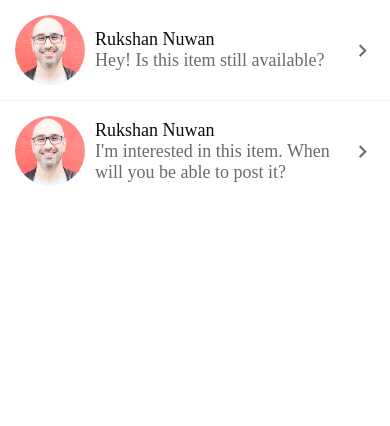
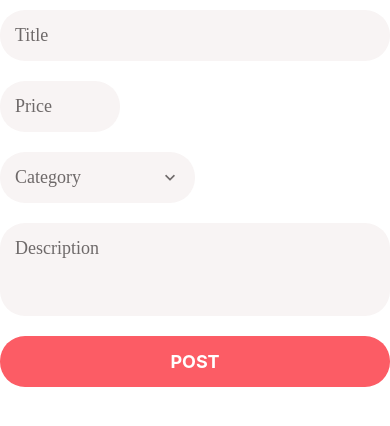
Before and after one commit to RukshanNuwan/DoneWithIt, a React Native app: screen / in a window 390 px wide. Shown: the top 426 px of the page. Built offline with nearby package versions, Linux system fonts and the light colour scheme.

Commit message:
input components with dynamic width

```diff
--- a/App.js
+++ b/App.js
@@ -19,7 +19,7 @@ import ListingEditScreen from "./app/screens/ListingEditScreen";
 
 const App = () => {
   return (
-    <MessagesScreen/>
+    <ListingEditScreen/>
   );
 };
 
--- a/app/components/AppPicker.js
+++ b/app/components/AppPicker.js
@@ -6,13 +6,13 @@ import defaultStyles from '../config/styles';
 import AppText from "./AppText";
 import PickerItem from "./PickerItem";
 
-const AppPicker = ({icon, items, placeholder, onSelectItem, selectedItem}) => {
+const AppPicker = ({icon, items, placeholder, onSelectItem, selectedItem, width = '100%'}) => {
   const [modalVisible, setModalVisible] = useState(false);
 
   return (
     <>
       <TouchableWithoutFeedback onPress={() => setModalVisible(true)}>
-        <View style={styles.container}>
+        <View style={[styles.container, {width}]}>
           {icon && (
             <MaterialCommunityIcons
               name={icon}
@@ -63,7 +63,6 @@ const styles = StyleSheet.create({
     borderRadius: 25,
     flexDirection: 'row',
     alignItems: 'center',
-    width: '100%',
     padding: 15,
     marginVertical: 10,
   },
--- a/app/components/AppTextInput.js
+++ b/app/components/AppTextInput.js
@@ -3,9 +3,9 @@ import {MaterialCommunityIcons} from "@expo/vector-icons";
 
 import defaultStyles from '../config/styles';
 
-const AppTextInput = ({icon, ...otherProps}) => {
+const AppTextInput = ({icon, width = '100%', ...otherProps}) => {
   return (
-    <View style={styles.container}>
+    <View style={[styles.container, {width}]}>
       {icon && <MaterialCommunityIcons name={icon} size={20} color={defaultStyles.colors.medium} style={styles.icon}/>}
       <TextInput style={defaultStyles.text} placeholderTextColor={defaultStyles.colors.medium} {...otherProps}/>
     </View>
@@ -18,7 +18,6 @@ const styles = StyleSheet.create({
     borderRadius: 25,
     flexDirection: 'row',
     alignItems: 'center',
-    width: '100%',
     padding: 15,
     marginVertical: 10,
   },
--- a/app/components/forms/AppFormField.js
+++ b/app/components/forms/AppFormField.js
@@ -3,7 +3,7 @@ import {useFormikContext} from "formik";
 import AppTextInput from "../AppTextInput";
 import ErrorMessage from "./ErrorMessage";
 
-const AppFormField = ({name, ...otherProps}) => {
+const AppFormField = ({name, width, ...otherProps}) => {
   const {setFieldTouched, handleChange, errors, touched} = useFormikContext();
 
   return (
@@ -12,6 +12,7 @@ const AppFormField = ({name, ...otherProps}) => {
         {...otherProps}
         onBlur={() => setFieldTouched(name)}
         onChangeText={handleChange(name)}
+        width={width}
       />
 
       <ErrorMessage error={errors[name]} visible={touched[name]}/>
--- a/app/components/forms/AppFormPicker.js
+++ b/app/components/forms/AppFormPicker.js
@@ -3,7 +3,7 @@ import {useFormikContext} from 'formik';
 import AppPicker from "../AppPicker";
 import ErrorMessage from "./ErrorMessage";
 
-const AppFormPicker = ({items, name, placeholder}) => {
+const AppFormPicker = ({items, name, width, placeholder}) => {
   const {errors, setFieldValue, touched, values} = useFormikContext();
 
   return (
@@ -13,6 +13,7 @@ const AppFormPicker = ({items, name, placeholder}) => {
         placeholder={placeholder}
         onSelectItem={item => setFieldValue(name, item)}
         selectedItem={values[name]}
+        width={width}
       />
 
       <ErrorMessage error={errors[name]} visible={touched[name]}/>
--- a/app/screens/ListingEditScreen.js
+++ b/app/screens/ListingEditScreen.js
@@ -37,9 +37,10 @@ const ListingEditScreen = () => {
           maxLength={8}
           name="price"
           placeholder="Price"
+          width={120}
         />
 
-        <AppFormPicker items={categories} name="category" placeholder="Category"/>
+        <AppFormPicker items={categories} name="category" placeholder="Category" width="50%"/>
 
         <AppFormField
           maxLength={255}
--- /dev/null
+++ b/jsconfig.json
@@ -0,0 +1,3 @@
+{
+  "exclude": ["node_modules"]
+}
```
